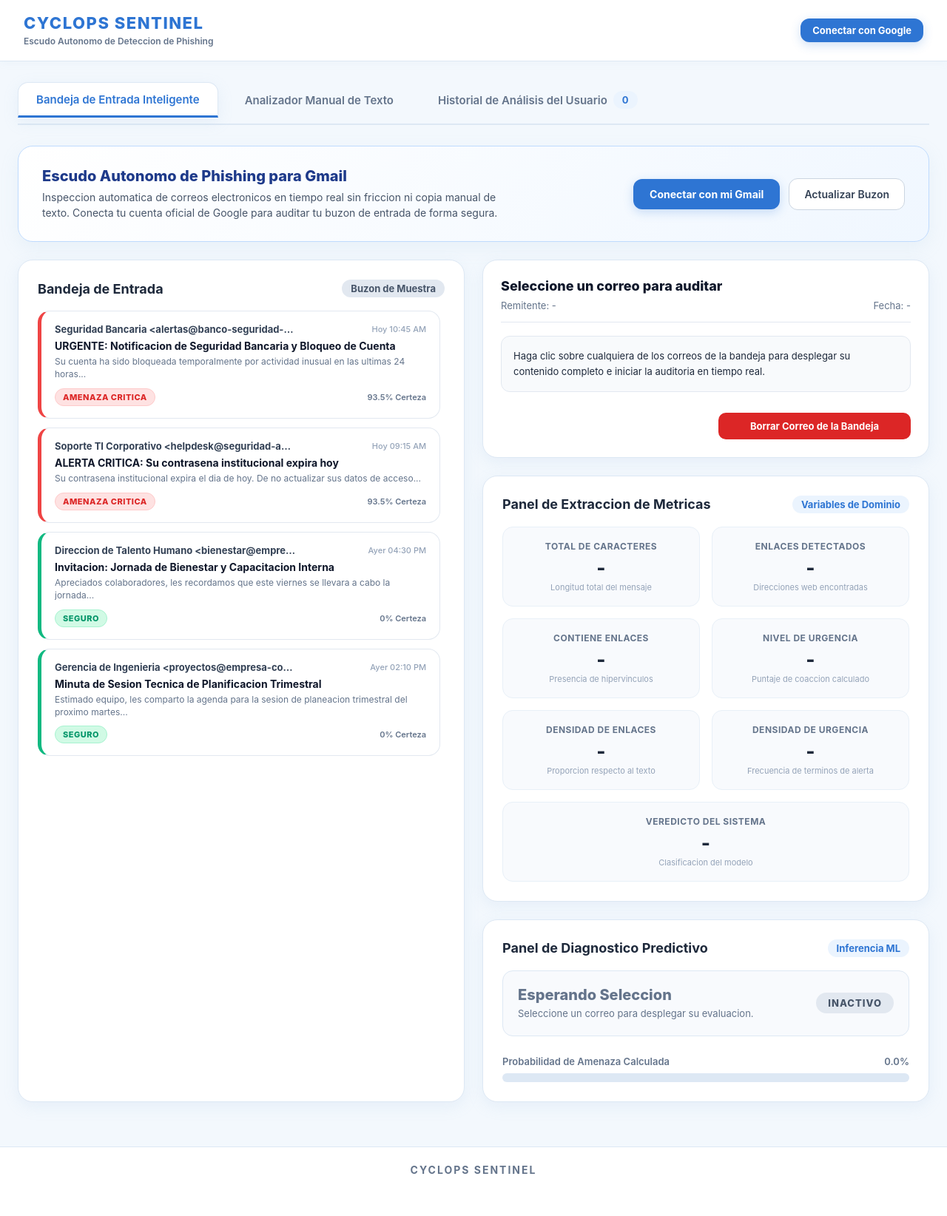
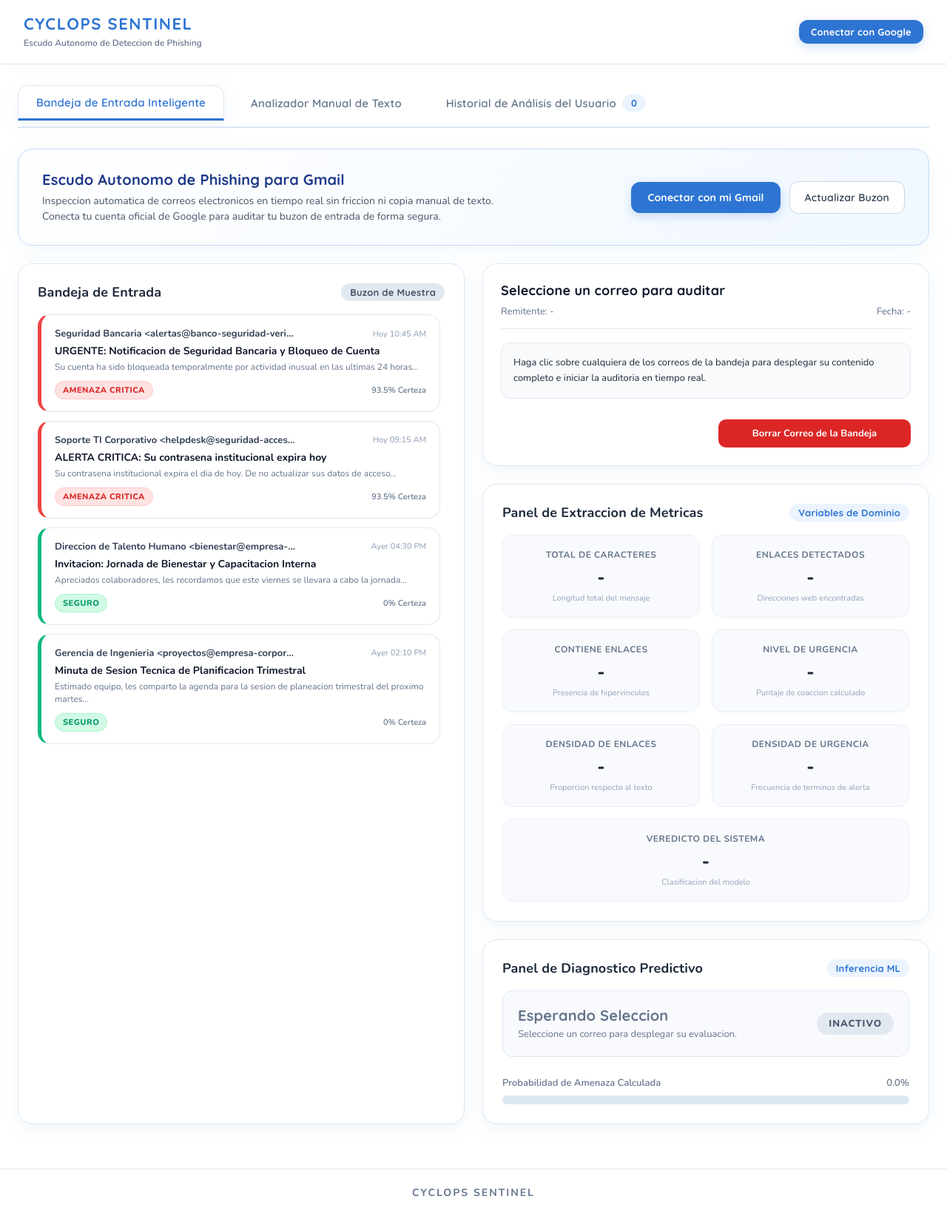
Before and after one commit to KaizenHTML/CYCLOPS, a Flask app: page / in a window 1280 px wide. Shown: the whole page at 74% size. Before the commit the page ends 1587 px from the top, so only its background shows below. Run offline with Flask 3, Linux system fonts and the light colour scheme; data that the repository does not hold is empty.

Commit message:
style: integrar tipografia redondeada Quicksand y Nunito con microinteracciones animadas

```diff
--- a/static/css/style.css
+++ b/static/css/style.css
@@ -1,9 +1,84 @@
+
+/* Tipografia amigable y redondeada Quicksand y Nunito */
+@import url("https://fonts.googleapis.com/css2?family=Nunito:wght@400;500;600;700;800;900&family=Quicksand:wght@500;600;700;800&display=swap");
+
 * {
     margin: 0;
     padding: 0;
     box-sizing: border-box;
-    font-family: -apple-system, BlinkMacSystemFont, "Segoe UI", Roboto, Helvetica, Arial, sans-serif;
+    font-family: "Nunito", -apple-system, BlinkMacSystemFont, "Segoe UI", Roboto, sans-serif;
 }
+
+h1, h2, h3, h4, h5, h6,
+.site-header h1,
+.card-title,
+.btn-primary,
+.btn-secondary,
+.btn-google-connect,
+.btn-demo-toggle,
+.tab-btn,
+.metric-value,
+.metric-title,
+.badge-counter,
+.verdict-header,
+.reading-subject,
+.reading-meta,
+.decision-badge,
+.verdict-percentage,
+.threat-badge {
+    font-family: "Quicksand", "Nunito", sans-serif;
+    letter-spacing: 0.2px;
+}
+
+/* Microinteracciones dinamicas y juguetonas */
+.tab-btn,
+.btn-primary,
+.btn-secondary,
+.btn-google-connect,
+.btn-demo-toggle,
+.btn-shield-eliminate,
+.btn-shield-mark-safe,
+.reading-action-btn {
+    transition: transform 0.22s cubic-bezier(0.34, 1.56, 0.64, 1), box-shadow 0.22s ease, background-color 0.2s ease, color 0.2s ease;
+}
+
+.tab-btn:hover,
+.btn-primary:hover,
+.btn-google-connect:hover,
+.btn-demo-toggle:hover,
+.btn-shield-eliminate:hover,
+.btn-shield-mark-safe:hover,
+.reading-action-btn:hover {
+    transform: translateY(-2px) scale(1.02);
+}
+
+.tab-btn:active,
+.btn-primary:active,
+.btn-google-connect:active,
+.btn-demo-toggle:active,
+.btn-shield-eliminate:active,
+.btn-shield-mark-safe:active,
+.reading-action-btn:active {
+    transform: translateY(0px) scale(0.97);
+}
+
+.inbox-card {
+    transition: transform 0.22s cubic-bezier(0.34, 1.56, 0.64, 1), box-shadow 0.22s ease, border-color 0.2s ease;
+}
+
+.inbox-card:hover {
+    transform: translateX(4px);
+}
+
+.metric-card {
+    transition: transform 0.25s cubic-bezier(0.34, 1.56, 0.64, 1), box-shadow 0.25s ease;
+}
+
+.metric-card:hover {
+    transform: translateY(-3px);
+}
+
+﻿
 
 body {
     background-color: #F3F8FD;
--- a/templates/index.html
+++ b/templates/index.html
@@ -4,6 +4,9 @@
     <meta charset="UTF-8">
     <meta name="viewport" content="width=device-width, initial-scale=1.0">
     <title>CYCLOPS SENTINEL</title>
+        <link rel="preconnect" href="https://fonts.googleapis.com">
+    <link rel="preconnect" href="https://fonts.gstatic.com" crossorigin>
+    <link href="https://fonts.googleapis.com/css2?family=Nunito:wght@400;500;600;700;800;900&family=Quicksand:wght@500;600;700;800&display=swap" rel="stylesheet">
     <link rel="stylesheet" href="/static/css/style.css">
 </head>
 <body>
```
